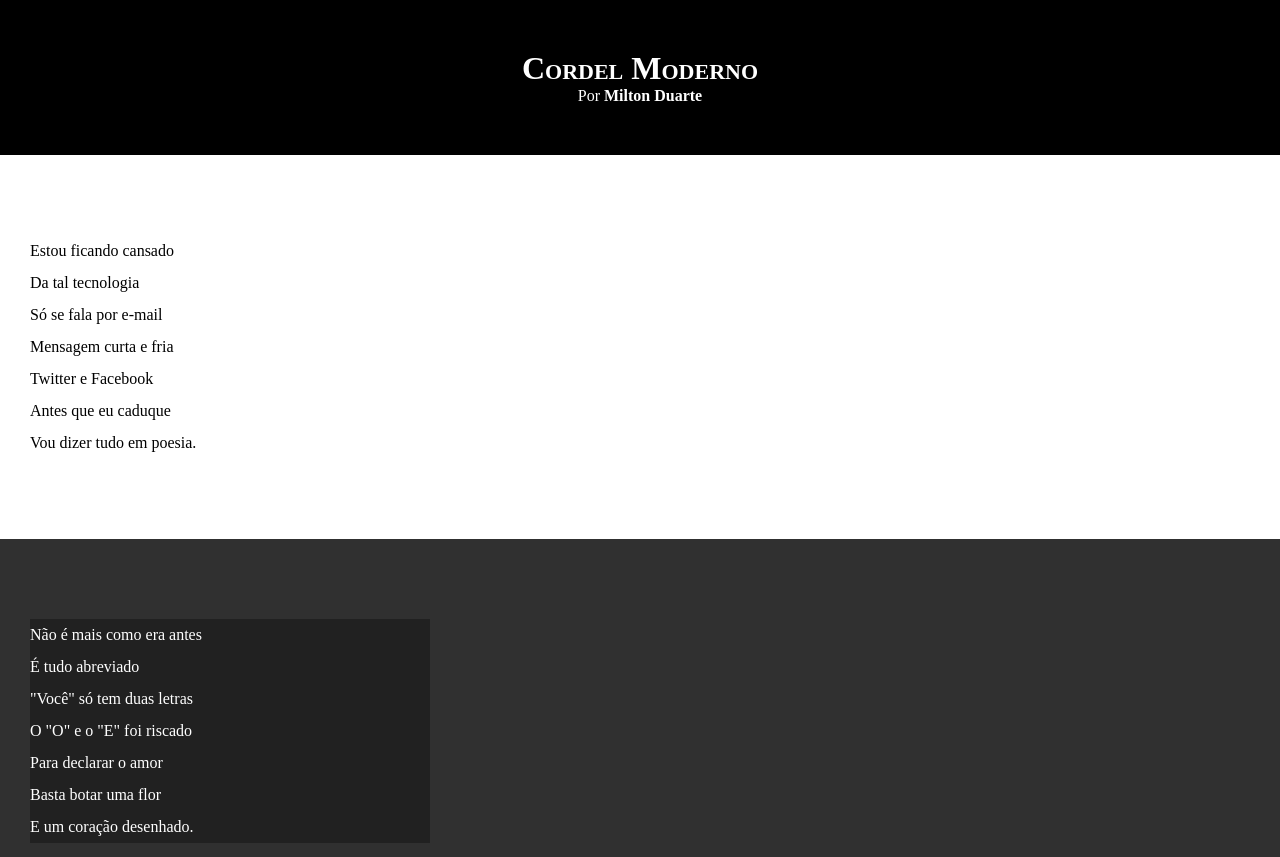
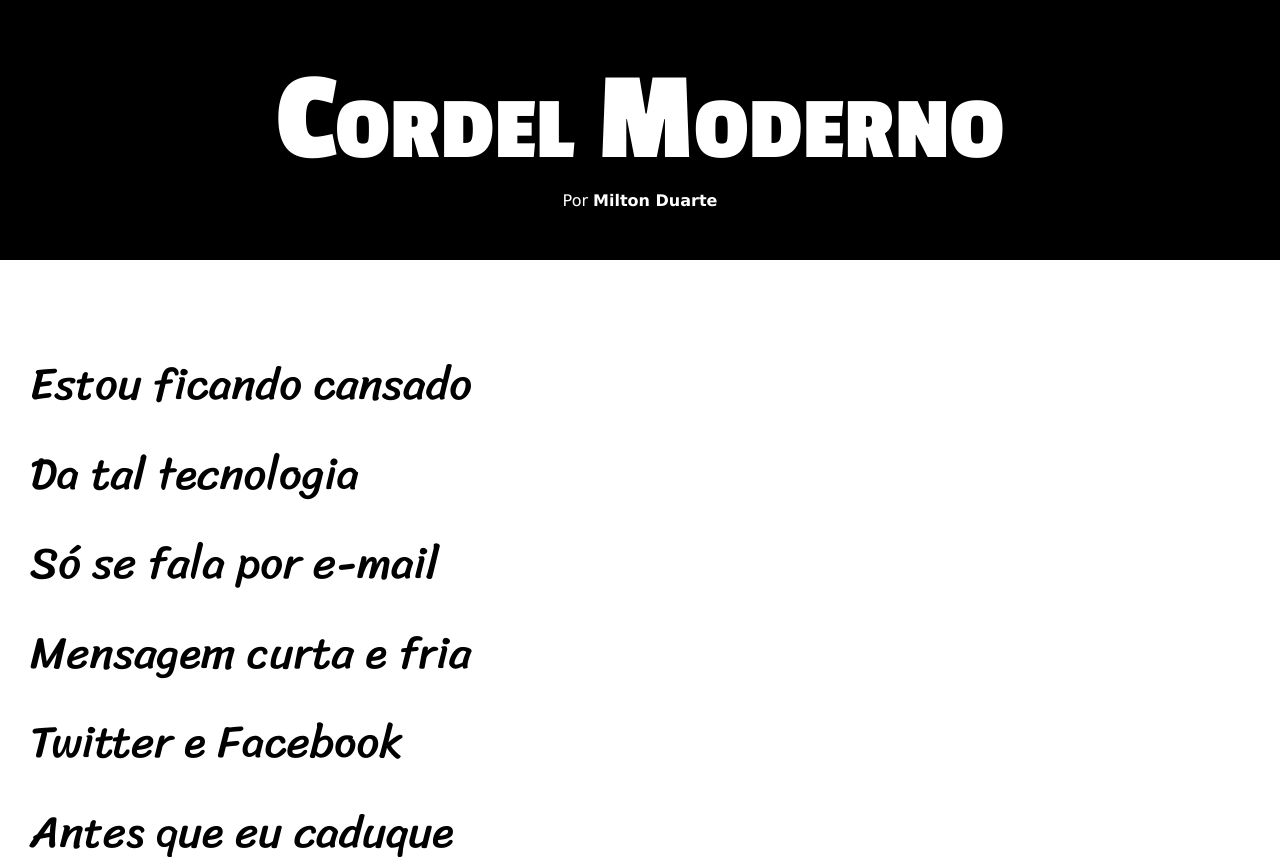
Before and after one commit to jaopzj/projeto-cordel, a plain HTML site: page index.html in a window 1280 px wide. Shown: the top 857 px of the page. Drawn offline with Linux system fonts and the light colour scheme.

Commit message:
Adiciona novas fontes e ajusta estilos no CSS

```diff
--- a/style.css
+++ b/style.css
@@ -1,14 +1,25 @@
 @charset "UTF-8";
 /*CSS Document*/
+
+@import url('https://fonts.googleapis.com/css2?family=Passion+One:wght@400;700;900&display=swap');
+@import url('https://fonts.googleapis.com/css2?family=Sriracha&display=swap');
+
+:root {
+    --fonte1: Verdana, Geneva, Tahoma, sans-serif;
+    --fonte2: 'Passion One', cursive;
+    --fonte3: 'Sriracha', cursive;
+}
 
 * {
     margin: 0px;
     padding: 0px;
+    font-size: 1em;
 }
 
 html, body {
     min-height: 100vh;
     background-color: darkgray;
+    font-family: var(--fonte1);
 }
 
 header {
@@ -18,8 +29,10 @@ header {
 }
 
 header > h1 {
+    font-family: var(--fonte2);
     padding-top: 50px;
     font-variant: small-caps;
+    font-size: 10vw;
 }
 
 header > p {
@@ -37,10 +50,12 @@ header a:hover, footer a:hover {
 }
 
 section {
+    font-size: 3.5vw;
     padding-top: 10vh;
     padding-bottom: 10vh;
     line-height: 2em;
     padding-left: 30px;
+    font-family: var(--fonte3);
 }
 
 section.normal {
@@ -55,7 +70,8 @@ section.imagem {
 
 section.imagem > p {
     background-color: rgba(0, 0, 0, 0.321);
-    width: 400px;
+    display: inline-block;
+    padding: 10px;
 }
 
 footer {
```
